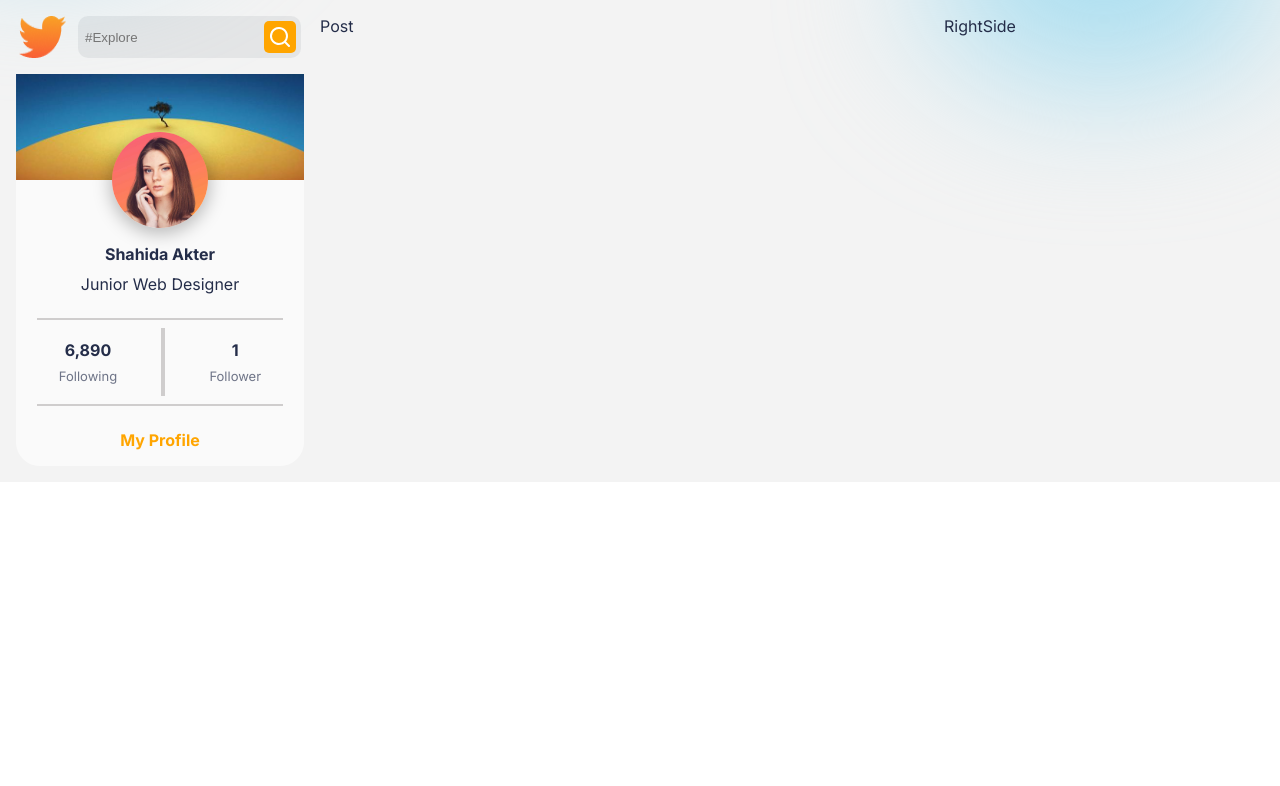
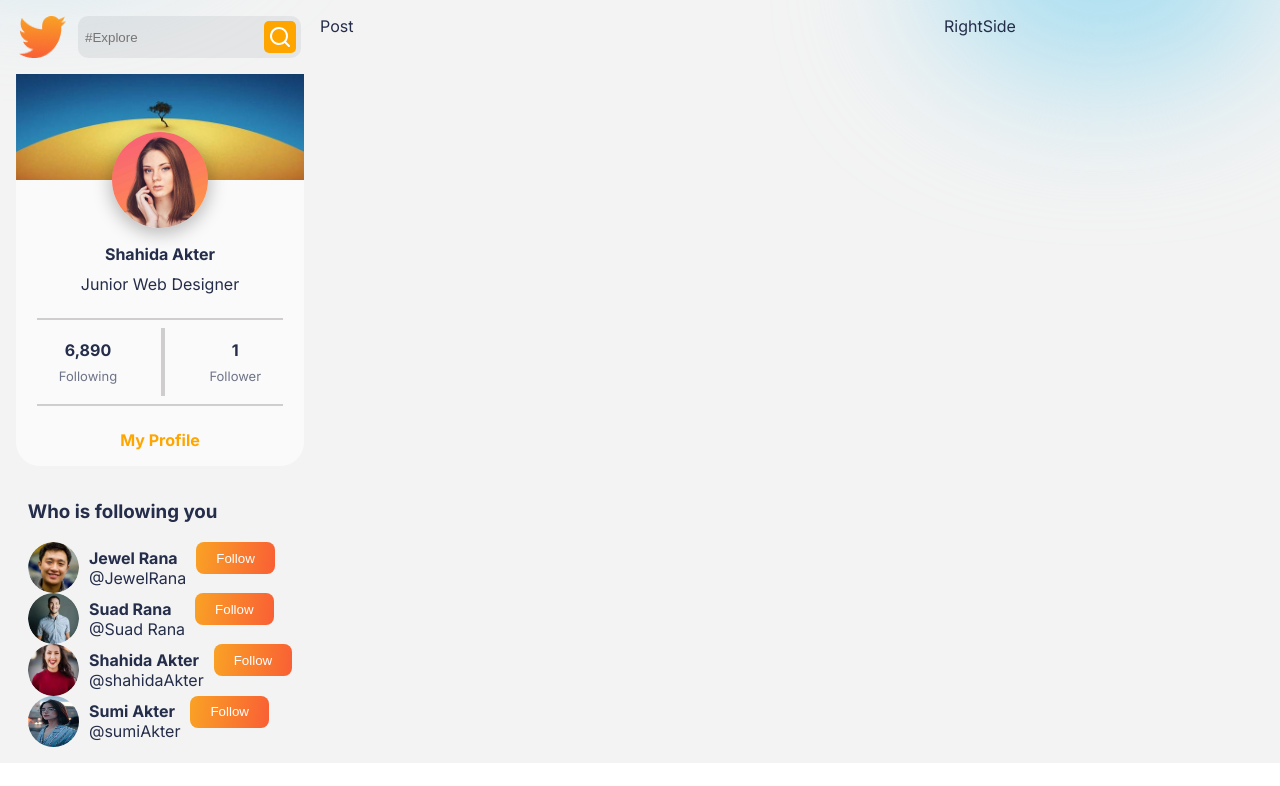
Before and after one commit to ShahidaAkter1/SocialMedia-client, a React (Create React App) app: page / in a window 1280 px wide. Shown: the top 786 px of the page. Built offline with nearby package versions, Linux system fonts and the light colour scheme.

Commit message:
followersCard added

```diff
--- a/src/App.css
+++ b/src/App.css
@@ -30,3 +30,21 @@
   background: #a6ddf0;
   filter: blur(72px);
 }
+
+.button{
+  display: flex;
+  align-items: center;
+  justify-content: center;
+  color: white;
+  border: none;
+  border-radius: 0.5rem;
+  background: var(--buttonBg);
+  transition: all 100ms ease-out;
+}
+
+.button:hover{
+  cursor: pointer;
+  color: var(--orange);
+  background: transparent;
+  border: 2px solid var(--orange);
+}
--- /dev/null
+++ b/src/Components/FollowersCard/FollowersCard.css
@@ -0,0 +1,41 @@
+.FollowersCard{
+    width: 100%;
+    border-radius: 0.7rem;
+    gap: 1rem;
+    display: flex;
+    flex-direction: column;
+    font-size: 13px;
+}
+
+.follower{
+    display: flex;
+    justify-content: space-between;
+    align-items: center;
+}
+.follower>div{
+    display: flex;
+    gap: 10px;
+}
+
+.followerImage{
+    width: 3.2rem;
+    height: 3.2rem;
+    border-radius: 50%;
+}
+
+.name{
+    display: flex;
+    flex-direction: column;
+    align-items: flex-start;
+    justify-content: center;
+}
+
+.name>span:nth-of-type(1){
+    font-weight: bold;
+}
+.fc-button{
+    height: 2rem;
+    padding-left: 20px;
+    padding-right: 20px;
+
+}
--- /dev/null
+++ b/src/Components/FollowersCard/FollowersCard.jsx
@@ -0,0 +1,30 @@
+import React from 'react';
+import './FollowersCard.css'
+
+
+import { Followers } from '../../Data/FollowersData';
+const FollowersCard = () => {
+    return (
+        <div className='FollowerCard'>
+            <h3>Who is following you</h3>
+
+            {Followers.map((follower, id)=>{
+                return(
+                 <div className="follower">
+                       <div>
+                        <img src={follower.img} alt="" className='followerImage'/>
+                        <div className="name">
+                            <span>{follower.name}</span>
+                            <span>@{follower.username}</span>
+                        </div>
+                        <button className='button fc-button'>Follow</button>
+                    </div>
+                 </div>
+
+                )
+            })}
+        </div>
+    );
+};
+
+export default FollowersCard;
--- a/src/Components/ProfileSide/ProfileSide.jsx
+++ b/src/Components/ProfileSide/ProfileSide.jsx
@@ -2,12 +2,14 @@
 import LogoSearch from '../LogoSearch/LogoSearch';
 import ProfileCard from '../ProfileCard/ProfileCard';
 import './ProfileSide.css'
+import FollowersCard from '../FollowersCard/FollowersCard';
 
 const ProfileSide = () => {
     return (
         <div className="profileSide">
            <LogoSearch></LogoSearch>
           <ProfileCard></ProfileCard>
+          <FollowersCard></FollowersCard>
         </div>
     );
 };
--- /dev/null
+++ b/src/Data/FollowersData.js
@@ -0,0 +1,11 @@
+import img1 from '../img/img1.png';
+import img2 from '../img/img2.png';
+import img3 from '../img/img3.png';
+import img4 from '../img/img4.jpg';
+
+export const Followers = [
+    {name:"Jewel Rana", username:"JewelRana" , img:img1},
+    {name:"Suad Rana", username:"Suad Rana" , img:img2},
+    {name:"Shahida Akter", username:"shahidaAkter" , img:img3},
+    {name:"Sumi Akter", username:"sumiAkter" , img:img4},
+]
```
